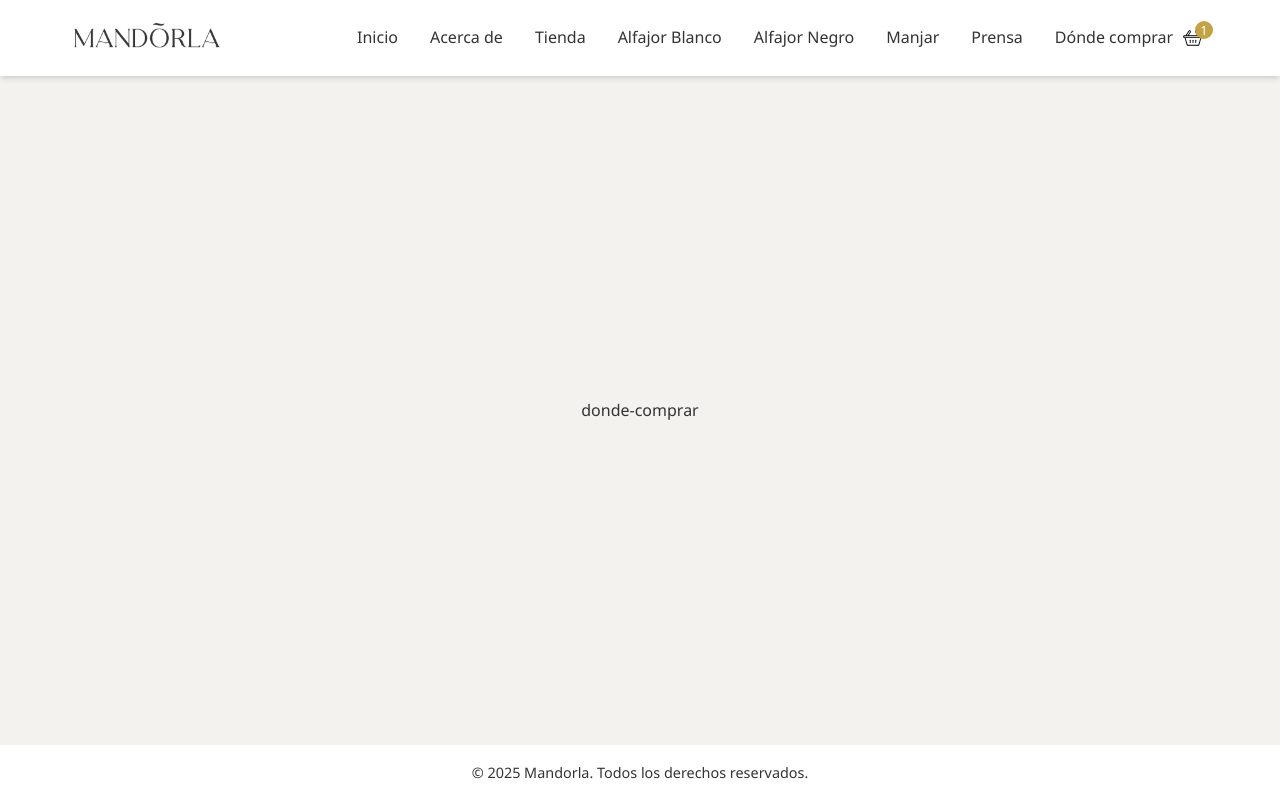
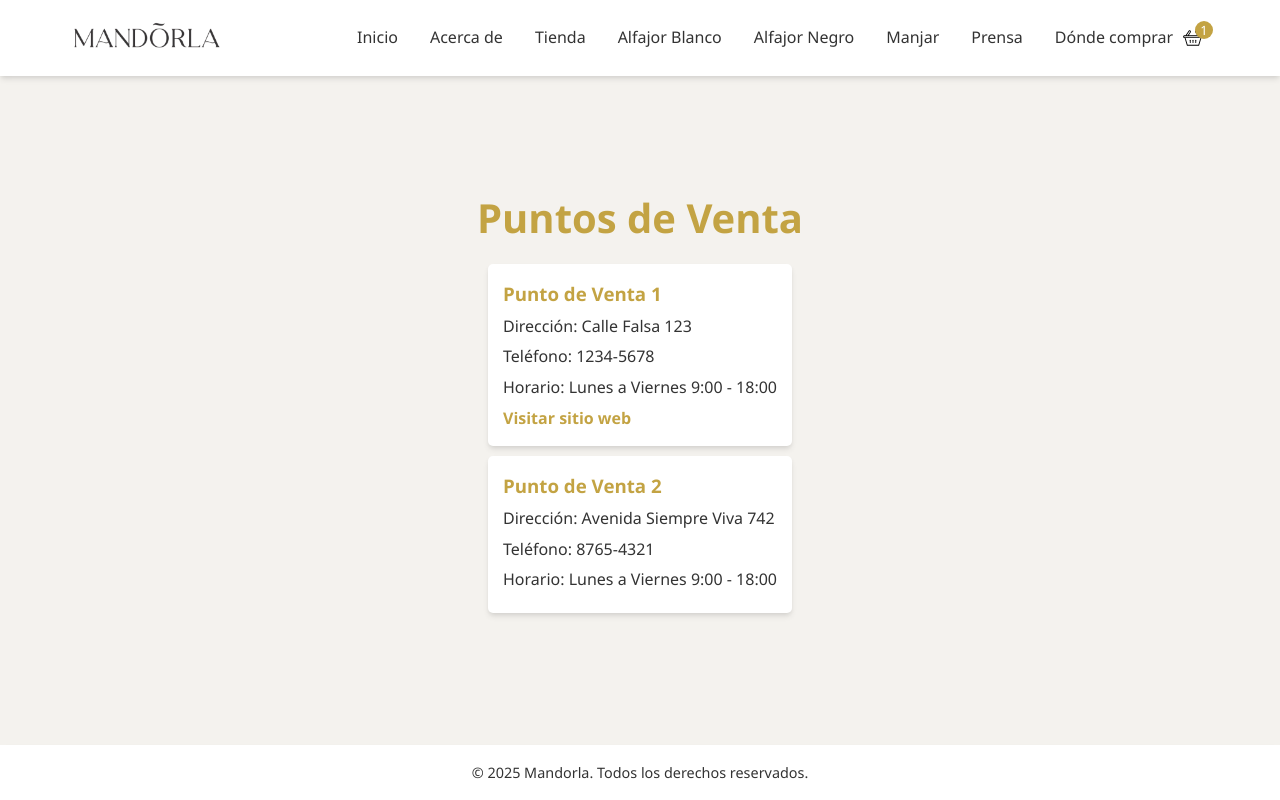
Before and after one commit to matiascano/mandorla-react, a React (Vite) app: page /donde-comprar in a window 1280 px wide. Built offline with nearby package versions, Linux system fonts and the light colour scheme; the HTML template or start-up script is replaced by a standard one.

Commit message:
se agregaron los puntos de venta y se actualizo el archivo de servicios y data

```diff
--- a/src/App.jsx
+++ b/src/App.jsx
@@ -6,6 +6,7 @@ import NovedadHome from "./components/NovedadHome";
 import BannerCompras from "./components/BannerCompras";
 import Footer from "./components/Footer";
 import ItemDetailContainer from "./components/ItemDetailContainer";
+import PuntoVentaListContainer from "./components/PuntoVentaListContainer";
 
 function App() {
   return (
@@ -40,7 +41,11 @@ function App() {
         />
         <Route
           path="/donde-comprar"
-          element={<div className="container">donde-comprar</div>}
+          element={
+            <div className="container">
+              <PuntoVentaListContainer />
+            </div>
+          }
         />
         <Route
           path="/tienda"
--- a/src/components/Item.jsx
+++ b/src/components/Item.jsx
@@ -5,7 +5,6 @@ import ItemCount from "./ItemCount";
 function Item(props) {
   return (
     <>
-      {console.log(props)}
       <div className="item" key={props.id}>
         <Link to={`/tienda/${props.id}`}>
           <img src={props.image} alt={props.title} className="item-image" />
--- a/src/components/ItemDetailContainer.jsx
+++ b/src/components/ItemDetailContainer.jsx
@@ -2,7 +2,7 @@ import { useState, useEffect } from "react";
 import { useParams } from "react-router-dom";
 import { BounceLoader } from "react-spinners";
 import ItemDetail from "./ItemDetail";
-import { getProductById } from "../services/productService";
+import { getProductById } from "../services/Services";
 
 function ItemDetailContainer() {
   const { id } = useParams();
--- a/src/components/ItemListContainer.jsx
+++ b/src/components/ItemListContainer.jsx
@@ -3,7 +3,7 @@ import { useParams } from "react-router-dom";
 import { BounceLoader } from "react-spinners";
 import "./ItemListContainer.css";
 import Item from "./Item";
-import getData, { getProductsByCategory } from "../services/productService";
+import getData, { getProductsByCategory } from "../services/Services";
 
 function ItemListContainer(props) {
   const [items, setItems] = useState([]);
--- /dev/null
+++ b/src/components/PuntoVenta.css
@@ -0,0 +1,24 @@
+.punto-venta {
+  padding: 15px;
+  margin: 10px 0;
+  border-radius: 5px;
+  background-color: var(--white);
+  box-shadow: var(--box-shadow);
+}
+
+.punto-venta h3 {
+  margin-top: 0;
+  color: var(--primary-color);
+}
+.punto-venta p {
+  margin: 5px 0;
+  color: var(--dark-font-color);
+}
+.punto-venta a {
+  color: var(--primary-color);
+  text-decoration: none;
+  font-weight: bold;
+}
+.punto-venta a:hover {
+  text-decoration: underline;
+}
--- /dev/null
+++ b/src/components/PuntoVenta.jsx
@@ -0,0 +1,21 @@
+import "./PuntoVenta.css";
+
+function PuntoVenta(props) {
+  return (
+    <>
+      <div className="punto-venta" key={props.id}>
+        <h3>{props.nombre}</h3>
+        <p>Dirección: {props.direccion}</p>
+        <p>Teléfono: {props.telefono}</p>
+        <p>Horario: {props.horario}</p>
+        {props.link && (
+          <a href={props.link} target="_blank" rel="noopener noreferrer">
+            Visitar sitio web
+          </a>
+        )}
+      </div>
+    </>
+  );
+}
+
+export default PuntoVenta;
--- /dev/null
+++ b/src/components/PuntoVentaListContainer.jsx
@@ -0,0 +1,59 @@
+import "./PuntoVentaListContainer.css";
+import { useState, useEffect } from "react";
+import { useParams } from "react-router-dom";
+import { BounceLoader } from "react-spinners";
+import { getPuntosVenta } from "../services/Services";
+import PuntoVenta from "./PuntoVenta";
+
+function PuntoVentaListContainer() {
+  const [puntosVenta, setPuntosVenta] = useState([]);
+  const [loading, setLoading] = useState(true);
+  const { regionId } = useParams();
+
+  useEffect(() => {
+    setLoading(true);
+
+    getPuntosVenta(regionId)
+      .then((data) => {
+        setPuntosVenta(data);
+        setLoading(false);
+      })
+      .catch((error) => {
+        console.error(error);
+        setPuntosVenta([]);
+        setLoading(false);
+      });
+  }, [regionId]);
+
+  if (loading) {
+    return (
+      <div>
+        <BounceLoader />
+      </div>
+    );
+  }
+
+  if (puntosVenta.length === 0) {
+    return <p>No se encontraron puntos de venta.</p>;
+  }
+
+  return (
+    <>
+      <h2>Puntos de Venta</h2>
+      <div className="punto-venta-list">
+        {puntosVenta.map((punto) => (
+          <PuntoVenta
+            key={punto.id}
+            nombre={punto.nombre}
+            direccion={punto.direccion}
+            telefono={punto.telefono}
+            horario={punto.horario}
+            link={punto.link}
+          />
+        ))}
+      </div>
+    </>
+  );
+}
+
+export default PuntoVentaListContainer;
--- a/src/data/data.js
+++ b/src/data/data.js
@@ -96,4 +96,22 @@ const productos = [
   },
 ];
 
+export const puntosVenta = [
+  {
+    id: 1,
+    nombre: "Punto de Venta 1",
+    direccion: "Calle Falsa 123",
+    telefono: "1234-5678",
+    horario: "Lunes a Viernes 9:00 - 18:00",
+    link: "https://www.ejemplo.com/punto1",
+  },
+  {
+    id: 2,
+    nombre: "Punto de Venta 2",
+    direccion: "Avenida Siempre Viva 742",
+    telefono: "8765-4321",
+    horario: "Lunes a Viernes 9:00 - 18:00",
+  },
+];
+
 export default productos;
--- /dev/null
+++ b/src/services/Services.js
@@ -0,0 +1,44 @@
+import productos from "../data/data";
+import { puntosVenta } from "../data/data";
+
+function getData() {
+  return new Promise((resolve) => {
+    setTimeout(() => {
+      console.log("Promise completada");
+      resolve(productos);
+    }, 1000);
+  });
+}
+
+export function getProductById(idParam) {
+  return new Promise((resolve) => {
+    const itemRequested = productos.find((item) => String(item.id) === idParam);
+    setTimeout(() => {
+      resolve(itemRequested);
+    }, 1000);
+  });
+}
+
+export function getProductsByCategory(catParam) {
+  return new Promise((resolve, reject) => {
+    const itemsRequested = productos.filter(
+      (item) => item.categoryId === catParam
+    );
+    if (itemsRequested.length === 0) {
+      reject("No encontramos productos");
+    }
+    setTimeout(() => {
+      resolve(itemsRequested);
+    }, 1000);
+  });
+}
+
+export function getPuntosVenta() {
+  return new Promise((resolve) => {
+    setTimeout(() => {
+      resolve(puntosVenta);
+    }, 1000);
+  });
+}
+
+export default getData;
--- a/src/services/productService.js
+++ /dev/null
@@ -1,29 +0,0 @@
-import productos from "../data/data"
-
-function getData(){
-  return new Promise( (resolve) => {
-    setTimeout( () => {
-      console.log("Promise completada")
-      resolve(productos)
-    }, 1000 )
-  })
-}
-
-export function getProductById(idParam){
-  return new Promise( (resolve) => {
-      const itemRequested = productos.find( (item) => String(item.id) === idParam)
-      setTimeout( ()=> { resolve(itemRequested)}, 1000)
-  })
-}
-
-export function getProductsByCategory(catParam){
-   return new Promise( (resolve,reject) => {
-      const itemsRequested = productos.filter( (item) => item.categoryId === catParam)
-      if (itemsRequested.length === 0) {
-        reject("No encontramos productos")
-      }
-      setTimeout( ()=> { resolve(itemsRequested)}, 1000)
-  })
-}
-
-export default getData
```
Also changed, not shown: src/components/PuntoVentaListContainer.css (added).
